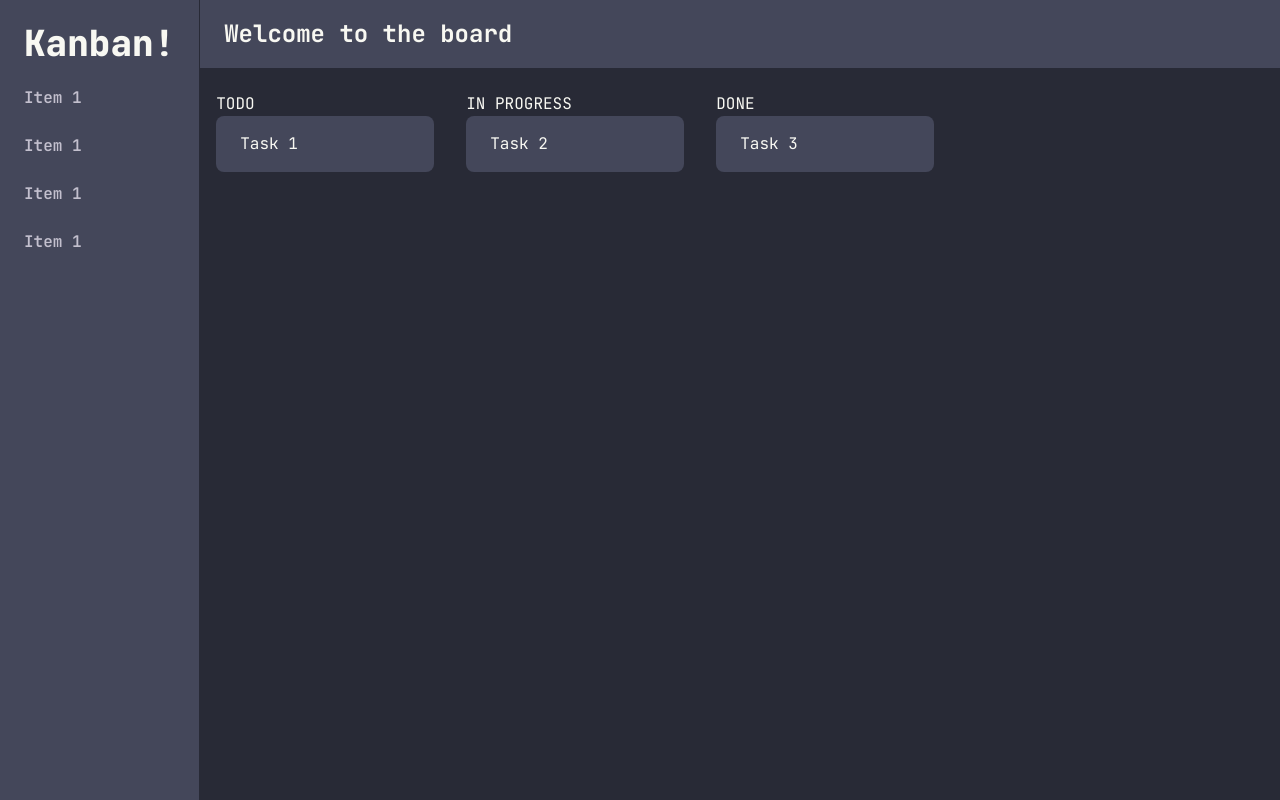
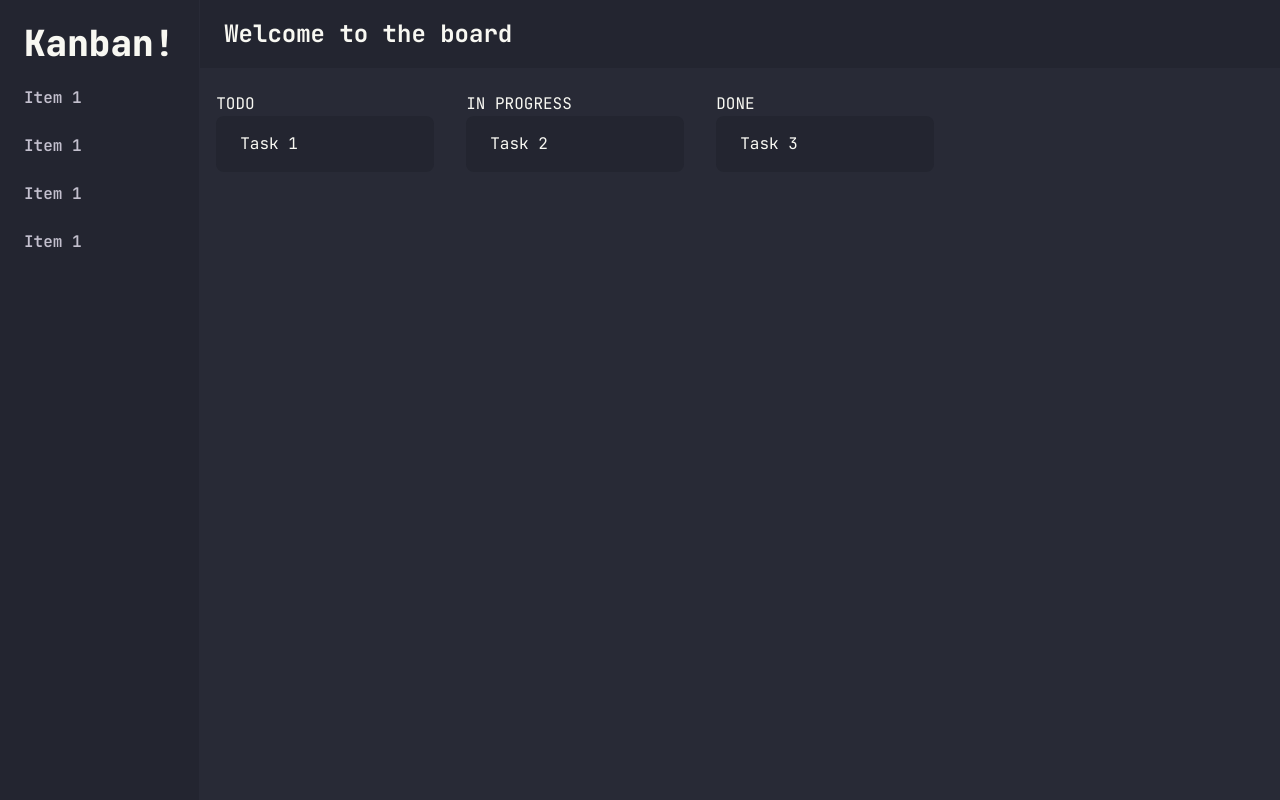
Before and after one commit to 0xffakhrul/kanban-todo-fe, a React (Vite) app: page / in a window 1280 px wide. Built offline with nearby package versions, Linux system fonts and the light colour scheme.

Commit message:
add color variables

```diff
--- a/src/styles/_variables.scss
+++ b/src/styles/_variables.scss
@@ -1,10 +1,12 @@
-$primary: #282A36;
-$secondary: #44475A;
-$red: #FF5555;
+$primary: oklch(28.822% 0.022 277.508);
+$secondary: oklch(26.805% 0.02 277.508);
+$tertiary: oklch(24.787% 0.019 277.508);
+$neutral: oklch(39.445% 0.032 275.524);
 $green: #50FA7B;
 $purple: #BD93F9;
 $orange: #FFB86C;
 $off-white: #F8F8F2;
+$red: #FF5555;
 
 $spacing-xs: 0.25rem;
 $spacing-sm: 0.5rem;
```
